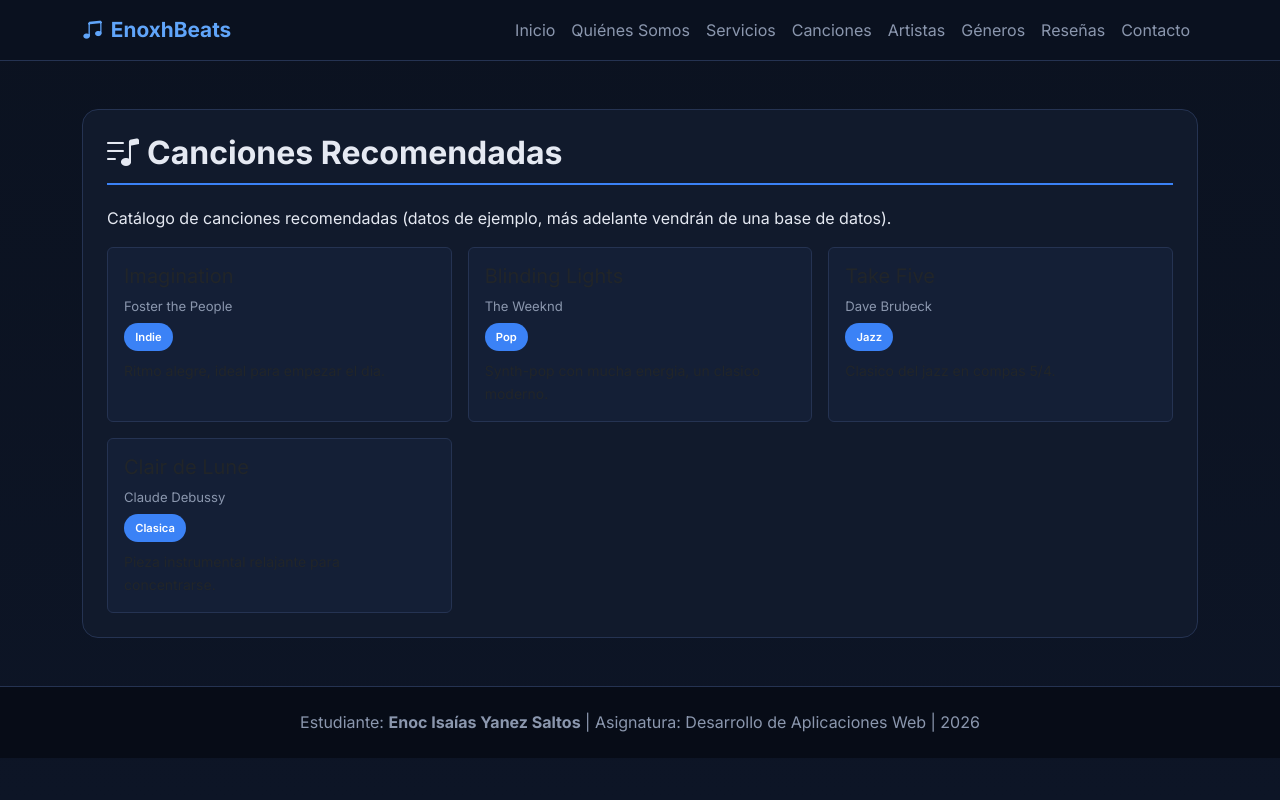
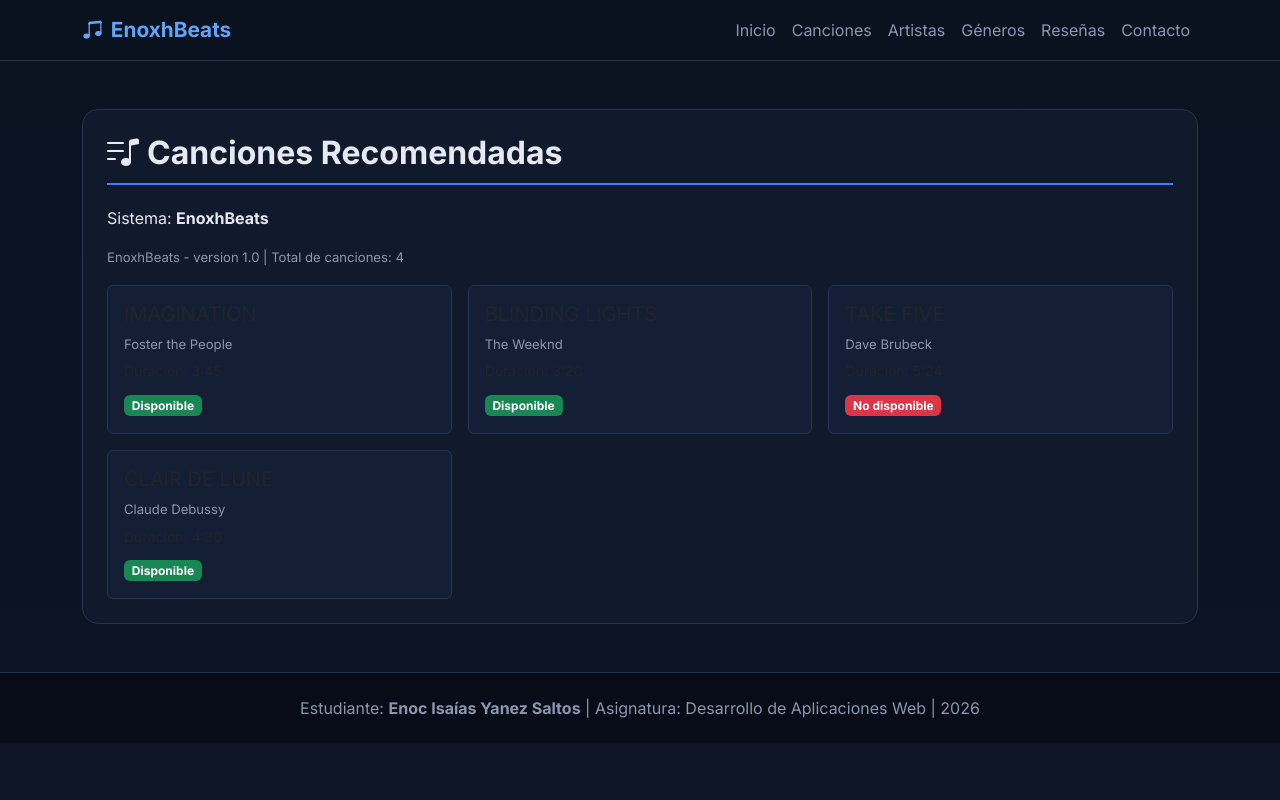
Before and after one commit to DaEnoch/2626-DDW-Yanez-Enoc-, a Flask app: page /canciones in a window 1280 px wide. Run offline with Flask 3, Linux system fonts and the light colour scheme.

Commit message:
Avance semana 10

```diff
--- a/app.py
+++ b/app.py
@@ -1,64 +1,39 @@
+# app.py
 from flask import Flask, render_template
 
 # Creamos la aplicacion Flask
 app = Flask(__name__)
 
 # ============================================================
-# DATOS DE EJEMPLO (esta semana no usamos base de datos todavia)
-# Cada lista representa un modulo del proyecto
+# DATOS DE EJEMPLO (todavia sin base de datos)
 # ============================================================
 
-# Modulo "Canciones" (equivalente a Productos)
+# variable simple para el modulo canciones
+nombre_sistema = "EnoxhBeats"
+
+# diccionario para info general del sistema
+info_sistema = {
+    "nombre": "EnoxhBeats",
+    "version": "1.0",
+    "total_canciones": 4
+}
+
+# lista de diccionarios del modulo canciones
 canciones_demo = [
-    {
-        "nombre": "Imagination",
-        "artista": "Foster the People",
-        "genero": "Indie",
-        "descripcion": "Ritmo alegre, ideal para empezar el dia."
-    },
-    {
-        "nombre": "Blinding Lights",
-        "artista": "The Weeknd",
-        "genero": "Pop",
-        "descripcion": "Synth-pop con mucha energia, un clasico moderno."
-    },
-    {
-        "nombre": "Take Five",
-        "artista": "Dave Brubeck",
-        "genero": "Jazz",
-        "descripcion": "Clasico del jazz en compas 5/4."
-    },
-    {
-        "nombre": "Clair de Lune",
-        "artista": "Claude Debussy",
-        "genero": "Clasica",
-        "descripcion": "Pieza instrumental relajante para concentrarse."
-    },
+    {"titulo": "Imagination", "artista": "Foster the People", "duracion": "3:45", "disponible": True},
+    {"titulo": "Blinding Lights", "artista": "The Weeknd", "duracion": "3:20", "disponible": True},
+    {"titulo": "Take Five", "artista": "Dave Brubeck", "duracion": "5:24", "disponible": False},
+    {"titulo": "Clair de Lune", "artista": "Claude Debussy", "duracion": "4:30", "disponible": True},
 ]
 
-# Modulo "Artistas" (equivalente a Clientes)
+# Modulo "Artistas"
 artistas_demo = [
-    {
-        "nombre": "Foster the People",
-        "pais": "Estados Unidos",
-        "genero": "Indie Pop",
-        "descripcion": "Banda conocida por mezclar synth-pop con letras introspectivas."
-    },
-    {
-        "nombre": "The Weeknd",
-        "pais": "Canada",
-        "genero": "Pop / R&B",
-        "descripcion": "Uno de los artistas mas escuchados de la ultima decada."
-    },
-    {
-        "nombre": "Bad Bunny",
-        "pais": "Puerto Rico",
-        "genero": "Reggaeton",
-        "descripcion": "Referente del genero urbano latino a nivel mundial."
-    },
+    {"nombre": "Foster the People", "pais": "Estados Unidos", "genero": "Indie Pop", "descripcion": "Banda conocida por mezclar synth-pop con letras introspectivas."},
+    {"nombre": "The Weeknd", "pais": "Canada", "genero": "Pop / R&B", "descripcion": "Uno de los artistas mas escuchados de la ultima decada."},
+    {"nombre": "Bad Bunny", "pais": "Puerto Rico", "genero": "Reggaeton", "descripcion": "Referente del genero urbano latino a nivel mundial."},
 ]
 
-# Modulo "Generos" (equivalente a Proveedores)
+# Modulo "Generos"
 generos_demo = [
     {"nombre": "Pop", "descripcion": "Musica popular con estructuras simples y pegajosas."},
     {"nombre": "Rock Alternativo", "descripcion": "Variante del rock con sonidos mas experimentales."},
@@ -66,7 +41,7 @@
     {"nombre": "Electronica", "descripcion": "Musica creada principalmente con sintetizadores."},
 ]
 
-# Modulo "Resenas" (equivalente a Facturacion)
+# Modulo "Resenas"
 resenas_demo = [
     {"cancion": "Imagination", "autor": "Enoc Y.", "comentario": "Perfecta para relajarse en las mananas.", "puntuacion": 5},
     {"cancion": "Blinding Lights", "autor": "Enoc Y.", "comentario": "Un clasico moderno, nunca cansa.", "puntuacion": 5},
@@ -78,36 +53,36 @@
 # RUTAS
 # ============================================================
 
-# Ruta principal: pagina de inicio (el frontend hecho en semanas anteriores)
 @app.route('/')
 def index():
     return render_template('index.html')
 
 
-# Ruta del modulo de canciones recomendadas
+# Ruta de canciones, envia variable simple, diccionario y lista
 @app.route('/canciones')
 def canciones():
-    return render_template('canciones.html', canciones=canciones_demo)
+    return render_template(
+        'canciones.html',
+        canciones=canciones_demo,
+        nombre_sistema=nombre_sistema,
+        info_sistema=info_sistema
+    )
 
 
-# Ruta del modulo de artistas
 @app.route('/artistas')
 def artistas():
     return render_template('artistas.html', artistas=artistas_demo)
 
 
-# Ruta del modulo de generos musicales
 @app.route('/generos')
 def generos():
     return render_template('generos.html', generos=generos_demo)
 
 
-# Ruta del modulo de resenas
 @app.route('/resenas')
 def resenas():
     return render_template('resenas.html', resenas=resenas_demo)
 
 
-# Corre la app en modo debug (se reinicia sola al guardar cambios)
 if __name__ == '__main__':
     app.run(debug=True)
--- a/templates/base.html
+++ b/templates/base.html
@@ -12,49 +12,23 @@
     <!-- Google Fonts -->
     <link href="https://fonts.googleapis.com/css2?family=Inter:wght@400;600;700;800&display=swap" rel="stylesheet">
 
-    <!-- CSS propio, ahora cargado desde la carpeta static con url_for -->
+    <!-- CSS propio, cargado desde static con url_for -->
     <link rel="stylesheet" href="{{ url_for('static', filename='css/style.css') }}">
 </head>
 <body>
 
-<!-- NAVBAR: es igual en todas las paginas, por eso vive aqui en base.html -->
-<nav class="navbar navbar-expand-lg navbar-dark sticky-top">
-    <div class="container">
-        <a class="navbar-brand d-flex align-items-center" href="{{ url_for('index') }}">
-            <i class="bi bi-music-note-beamed me-2"></i>
-            <span class="fw-bold">EnoxhBeats</span>
-        </a>
-        <button class="navbar-toggler" type="button" data-bs-toggle="collapse" data-bs-target="#menuPrincipal"
-                aria-controls="menuPrincipal" aria-expanded="false" aria-label="Abrir menú">
-            <span class="navbar-toggler-icon"></span>
-        </button>
-        <div class="collapse navbar-collapse" id="menuPrincipal">
-            <ul class="navbar-nav ms-auto">
-                <!-- Estos enlaces usan url_for para no escribir las rutas a mano -->
-                <li class="nav-item"><a class="nav-link" href="{{ url_for('index') }}">Inicio</a></li>
-                <li class="nav-item"><a class="nav-link" href="{{ url_for('index') }}#quienes">Quiénes Somos</a></li>
-                <li class="nav-item"><a class="nav-link" href="{{ url_for('index') }}#servicios">Servicios</a></li>
-                <li class="nav-item"><a class="nav-link" href="{{ url_for('canciones') }}">Canciones</a></li>
-                <li class="nav-item"><a class="nav-link" href="{{ url_for('artistas') }}">Artistas</a></li>
-                <li class="nav-item"><a class="nav-link" href="{{ url_for('generos') }}">Géneros</a></li>
-                <li class="nav-item"><a class="nav-link" href="{{ url_for('resenas') }}">Reseñas</a></li>
-                <li class="nav-item"><a class="nav-link" href="{{ url_for('index') }}#contacto">Contacto</a></li>
-            </ul>
-        </div>
-    </div>
-</nav>
+<!-- Componente navbar, se incluye en vez de repetirlo en cada pagina -->
+{% include "components/navbar.html" %}
 
 <!-- Aqui cada pagina hija mete su propio contenido -->
 {% block content %}{% endblock %}
 
-<!-- FOOTER: tambien igual en todas las paginas -->
-<footer>
-    <p class="mb-0">Estudiante: <strong>Enoc Isaías Yanez Saltos</strong> | Asignatura: Desarrollo de Aplicaciones Web | 2026</p>
-</footer>
+<!-- Componente footer -->
+{% include "components/footer.html" %}
 
 <!-- Bootstrap 5 JS Bundle -->
 <script src="https://cdn.jsdelivr.net/npm/bootstrap@5.3.3/dist/js/bootstrap.bundle.min.js"></script>
-<!-- JS propio, cargado desde la carpeta static con url_for -->
+<!-- JS propio, cargado desde static con url_for -->
 <script src="{{ url_for('static', filename='js/script.js') }}"></script>
 
 <!-- Por si alguna pagina hija necesita agregar un script extra -->
--- a/templates/canciones.html
+++ b/templates/canciones.html
@@ -6,18 +6,32 @@
 <main class="container my-5">
     <section class="seccion-card p-4 rounded-4">
         <h2 class="titulo-seccion"><i class="bi bi-music-note-list me-2"></i>Canciones Recomendadas</h2>
-        <p>Catálogo de canciones recomendadas (datos de ejemplo, más adelante vendrán de una base de datos).</p>
+
+        <!-- variable simple enviada desde app.py -->
+        <p>Sistema: <strong>{{ nombre_sistema }}</strong></p>
+
+        <!-- diccionario del sistema enviado desde app.py -->
+        <p class="small text-muted">
+            {{ info_sistema.nombre }} - version {{ info_sistema.version }} | Total de canciones: {{ info_sistema.total_canciones }}
+        </p>
 
         <div class="row g-3">
-            <!-- Recorremos la lista "canciones" que app.py envia con render_template -->
+            <!-- recorremos la lista de canciones con for -->
             {% for cancion in canciones %}
             <div class="col-md-6 col-lg-4">
                 <div class="card h-100">
                     <div class="card-body">
-                        <h5 class="card-title">{{ cancion.nombre }}</h5>
+                        <!-- filtro upper para mostrar el titulo en mayusculas -->
+                        <h5 class="card-title">{{ cancion.titulo|upper }}</h5>
                         <p class="mb-1 text-muted">{{ cancion.artista }}</p>
-                        <span class="badge-categoria mb-2 d-inline-block">{{ cancion.genero }}</span>
-                        <p class="card-text small">{{ cancion.descripcion }}</p>
+                        <p class="mb-2 small">Duracion: {{ cancion.duracion }}</p>
+
+                        <!-- condicional para mostrar disponibilidad -->
+                        {% if cancion.disponible %}
+                            <span class="badge bg-success">Disponible</span>
+                        {% else %}
+                            <span class="badge bg-danger">No disponible</span>
+                        {% endif %}
                     </div>
                 </div>
             </div>
--- /dev/null
+++ b/templates/components/footer.html
@@ -0,0 +1,3 @@
+<footer>
+    <p class="mb-0">Estudiante: <strong>Enoc Isaías Yanez Saltos</strong> | Asignatura: Desarrollo de Aplicaciones Web | 2026</p>
+</footer>
--- /dev/null
+++ b/templates/components/navbar.html
@@ -0,0 +1,23 @@
+<nav class="navbar navbar-expand-lg navbar-dark sticky-top">
+    <div class="container">
+        <a class="navbar-brand d-flex align-items-center" href="{{ url_for('index') }}">
+            <i class="bi bi-music-note-beamed me-2"></i>
+            <span class="fw-bold">EnoxhBeats</span>
+        </a>
+        <button class="navbar-toggler" type="button" data-bs-toggle="collapse" data-bs-target="#menuPrincipal"
+                aria-controls="menuPrincipal" aria-expanded="false" aria-label="Abrir menú">
+            <span class="navbar-toggler-icon"></span>
+        </button>
+        <div class="collapse navbar-collapse" id="menuPrincipal">
+            <ul class="navbar-nav ms-auto">
+                <!-- url_for para no escribir las rutas a mano -->
+                <li class="nav-item"><a class="nav-link" href="{{ url_for('index') }}">Inicio</a></li>
+                <li class="nav-item"><a class="nav-link" href="{{ url_for('canciones') }}">Canciones</a></li>
+                <li class="nav-item"><a class="nav-link" href="{{ url_for('artistas') }}">Artistas</a></li>
+                <li class="nav-item"><a class="nav-link" href="{{ url_for('generos') }}">Géneros</a></li>
+                <li class="nav-item"><a class="nav-link" href="{{ url_for('resenas') }}">Reseñas</a></li>
+                <li class="nav-item"><a class="nav-link" href="{{ url_for('index') }}#contacto">Contacto</a></li>
+            </ul>
+        </div>
+    </div>
+</nav>
```
